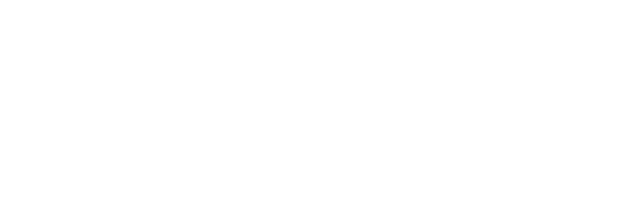
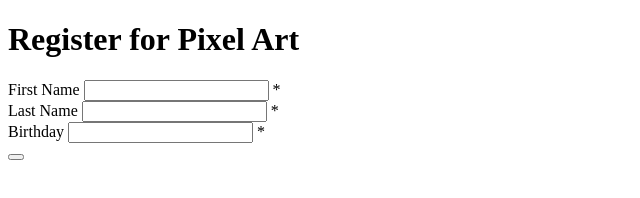
Before and after one commit to MattColaProgrammer93/FormValidation, a plain HTML site: page index.html in a window 1280 px wide. Shown: the whole page, without its empty margins (0-640 px from the left). Drawn offline with Linux system fonts and the light colour scheme.

Commit message:
Setting up the web's html form

```diff
--- a/index.html
+++ b/index.html
@@ -7,6 +7,24 @@
 	<title>Form Validation</title>
 </head>
 <body>
+	<h1>Register for Pixel Art</h1>
+    <form>
+        <label for="first-name">First Name</label>
+        <input type="text" id="first-name">
+        <span>*</span>
+        <br>
 
+        <label for="last-name">Last Name</label>
+        <input type="text" id="last-name">
+        <span>*</span>
+        <br>
+
+        <label for="birth-date">Birthday</label>
+        <input type="text" id="birthdate">
+        <span>*</span>
+        <br>
+
+        <button type="button" value="register"></button>
+    </form>
 </body>
 </html>
```
